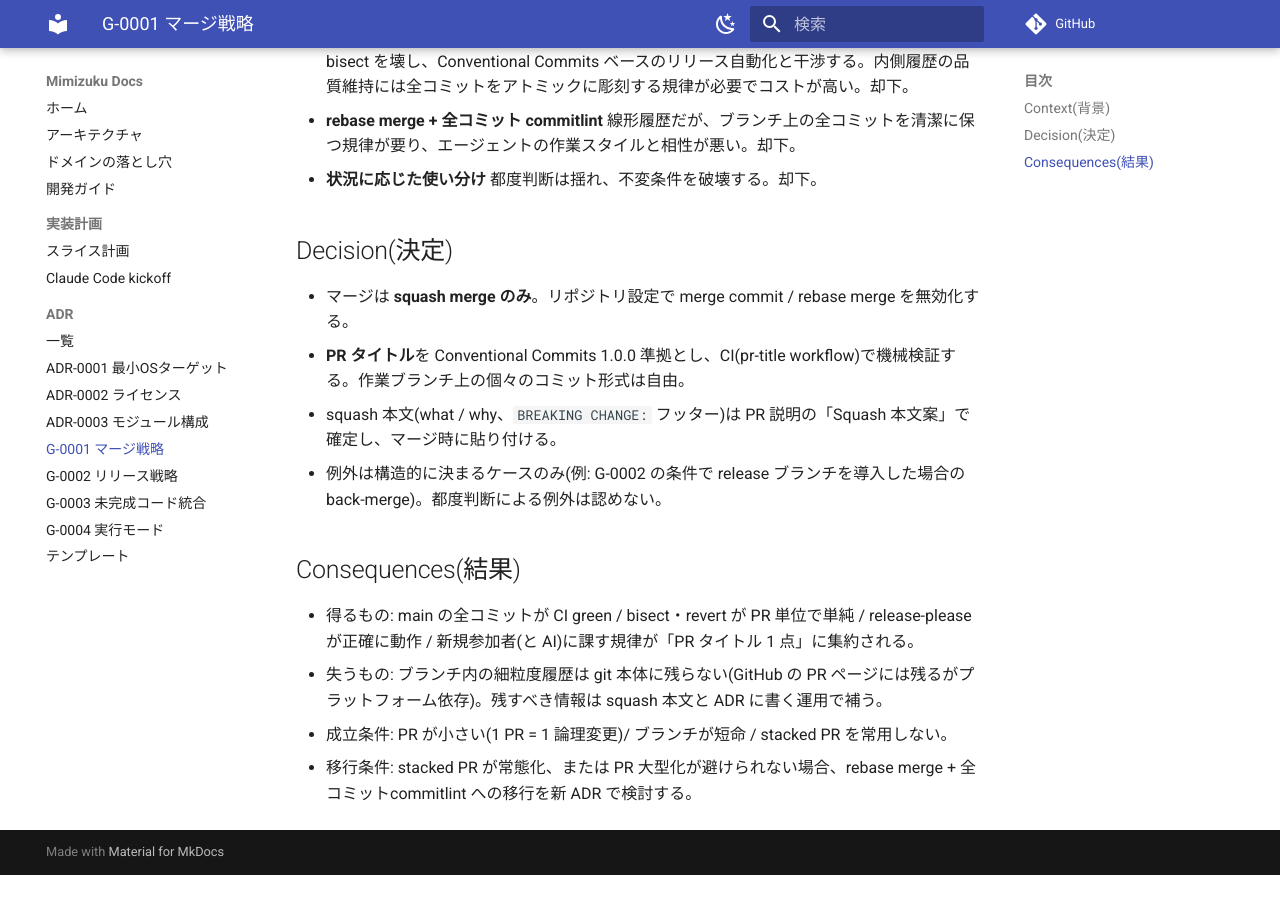
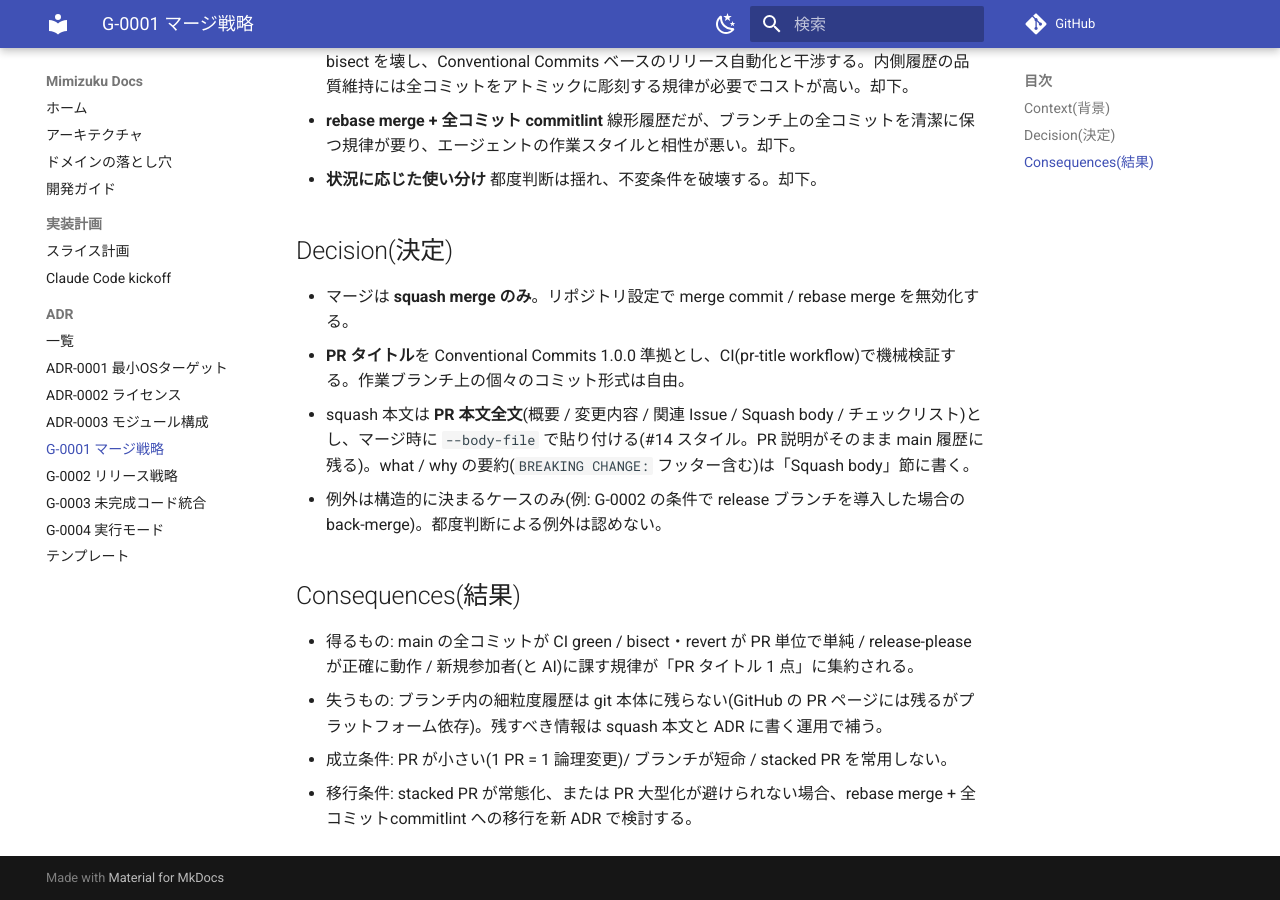
Before and after one commit to nallto/mimizuku, an MkDocs documentation site: the page built from docs/adr/governance/G-0001-merge-strategy.md, in a window 1280 px wide and 900 px high, scrolled down 542 px. Built offline with MkDocs 1.6.1 and Material for MkDocs 9.7.7, drawn with Linux system fonts in a browser that asks for light colours; comment, search, counter and statistics services are not loaded; before the commit the page ends 1417 px from its top, so only the background shows below that.

Commit message:
docs: squash 本文規約を #14 スタイル(PR 本文全文)に整合
squash コミット本文 = PR 本文全文(概要/変更内容/関連Issue/Squash body/チェックリスト)に統一(PR #14/#15/#17 で運用済み)。commit-and-pr スキル・PR テンプレ・G-0001・AGENTS.md の「Squash body 節のみ貼る/PR 説明は履歴に残らない」記述を整合し、docs・実践の乖離を解消(#20)。

```diff
--- a/docs/adr/governance/G-0001-merge-strategy.md
+++ b/docs/adr/governance/G-0001-merge-strategy.md
@@ -21,7 +21,7 @@
 
 - マージは **squash merge のみ**。リポジトリ設定で merge commit / rebase merge を無効化する。
 - **PR タイトル**を Conventional Commits 1.0.0 準拠とし、CI(pr-title workflow)で機械検証する。作業ブランチ上の個々のコミット形式は自由。
-- squash 本文(what / why、`BREAKING CHANGE:` フッター)は PR 説明の「Squash 本文案」で確定し、マージ時に貼り付ける。
+- squash 本文は **PR 本文全文**(概要 / 変更内容 / 関連 Issue / Squash body / チェックリスト)とし、マージ時に `--body-file` で貼り付ける(#14 スタイル。PR 説明がそのまま main 履歴に残る)。what / why の要約(`BREAKING CHANGE:` フッター含む)は「Squash body」節に書く。
 - 例外は構造的に決まるケースのみ(例: G-0002 の条件で release ブランチを導入した場合のback-merge)。都度判断による例外は認めない。
 
 ## Consequences(結果)
```
Also changed, not shown: .claude/skills/commit-and-pr/SKILL.md (+3 -4 lines), AGENTS.md (+1 -1 lines), .github/pull_request_template.md.
